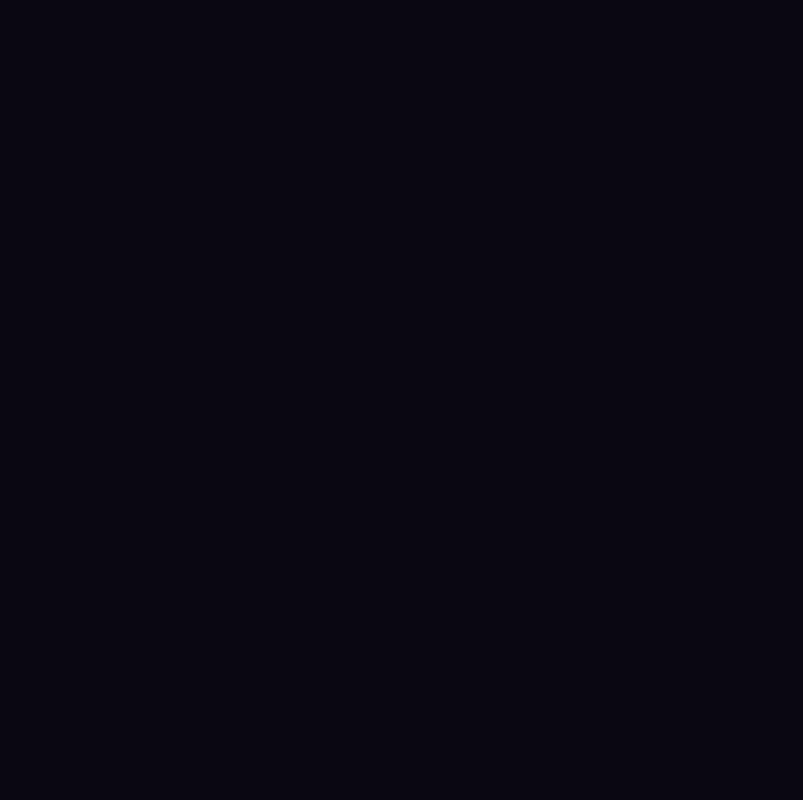
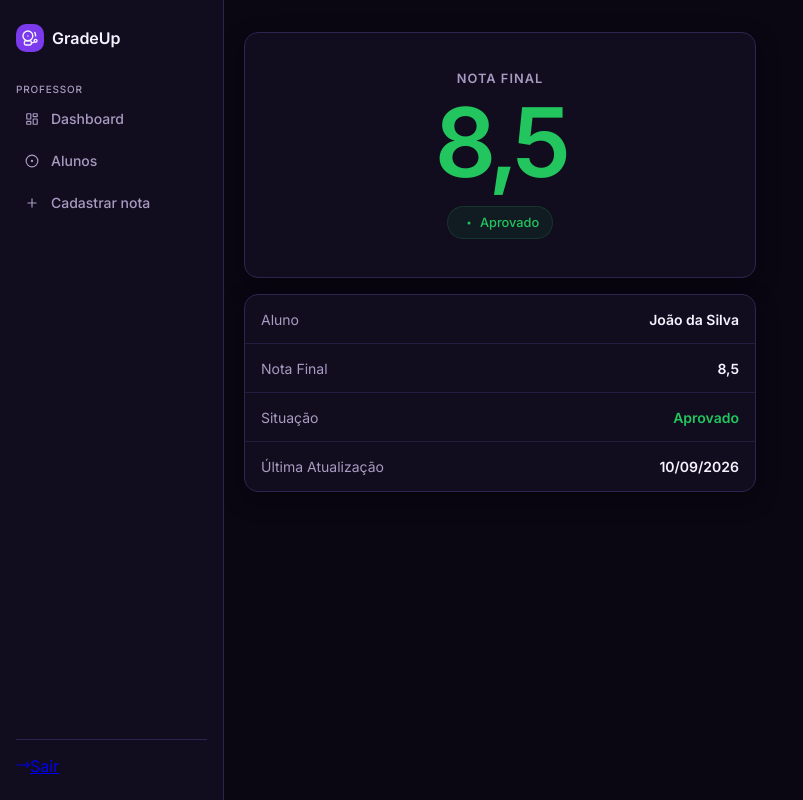
Before and after one commit to Josef-per/sistema-notas, a React (Vite) app: page /Aluno in a window 1280 px wide. Before the commit this address had no page. Shown: the whole page, without its empty margins (0-803 px from the left). Built offline with nearby package versions, Linux system fonts and the light colour scheme.

Commit message:
feat: First Struture and Styles

```diff
--- a/src/App.jsx
+++ b/src/App.jsx
@@ -5,6 +5,7 @@ import Login from "./pages/Login/Login"
 import ProfessorDashboard from "./pages/professor/Professor"
 import AlunosList from "./pages/professor/AlunosList/AlunosList"
 import AlunosNotas from "./pages/professor/AlunosNotas/AlunosNotas"
+import AlunoDashboard from "./pages/Aluno/Aluno"
 
 
 function App() {
@@ -16,6 +17,7 @@ function App() {
         <Route path="/Professor" element={<ProfessorDashboard/>} />
         <Route path="/Professor/Alunos" element={<AlunosList/>} />
         <Route path="/Professor/Alunos/Notas" element={<AlunosNotas />}/>
+        <Route path="/Aluno" element={<AlunoDashboard/>} />
       </Routes>
     </>
   )
--- /dev/null
+++ b/src/pages/Aluno/Aluno.css
@@ -0,0 +1,225 @@
+/* =================================
+   ALUNO - DASHBOARD
+================================= */
+
+.Aluno_Dashboard {
+    min-height: 100vh;
+
+    margin-left: 220px;
+    padding: 2rem 1.5rem;
+
+    background-color: var(--color-bg);
+
+    display: flex;
+    flex-direction: column;
+    align-items: flex-start;
+
+    color: var(--color-text);
+}
+
+
+/* =================================
+   NOTA FINAL
+================================= */
+
+.Aluno_Media {
+    width: 512px;
+    min-height: 246px;
+
+    padding: var(--spacing-lg);
+
+    background-color: var(--color-surface);
+    border: 1px solid var(--color-border);
+    border-radius: var(--radius-lg);
+
+    display: flex;
+    flex-direction: column;
+    align-items: center;
+    justify-content: center;
+
+    text-align: center;
+
+    box-shadow: var(--shadow-card);
+}
+
+
+/* Título pequeno */
+
+.Aluno_Media p {
+    margin-bottom: var(--spacing-sm);
+
+    color: var(--color-muted);
+
+    font-size: 0.8rem;
+    font-weight: 600;
+    letter-spacing: 0.08em;
+    text-transform: uppercase;
+}
+
+
+/* Nota */
+
+.Aluno_Media h1 {
+    margin: 0;
+
+    color: var(--color-success);
+
+    font-size: 6rem;
+    line-height: 1;
+    font-weight: 600;
+    letter-spacing: -0.06em;
+}
+
+
+/* =================================
+   STATUS
+================================= */
+
+.Aluno_Status {
+    margin-top: var(--spacing-md);
+    padding: 0.45rem 0.8rem;
+
+    background-color: rgba(34, 197, 94, 0.08);
+    border: 1px solid rgba(34, 197, 94, 0.15);
+    border-radius: 999px;
+
+    display: flex;
+    align-items: center;
+    gap: 0.2rem;
+
+    color: var(--color-success);
+
+    font-size: 0.8rem;
+    font-weight: 500;
+}
+
+
+/* Ícone Dot do Lucide */
+
+.Aluno_Status svg {
+    width: 16px;
+    height: 16px;
+
+    fill: currentColor;
+    stroke-width: 2.5;
+}
+
+
+/* =================================
+   INFORMAÇÕES
+================================= */
+
+.Aluno_Infos {
+    width: 512px;
+
+    margin-top: var(--spacing-md);
+
+    overflow: hidden;
+
+    background-color: var(--color-surface);
+    border: 1px solid var(--color-border);
+    border-radius: var(--radius-lg);
+
+    box-shadow: var(--shadow-card);
+}
+
+
+/* =================================
+   CADA INFORMAÇÃO
+================================= */
+
+.Aluno_Info {
+    min-height: 49px;
+
+    padding: 0 var(--spacing-md);
+
+    display: flex;
+    align-items: center;
+    justify-content: space-between;
+
+    border-bottom: 1px solid rgba(46, 36, 80, 0.65);
+}
+
+
+/* Remove a borda do último item */
+
+.Aluno_Info:last-child {
+    border-bottom: none;
+}
+
+
+/* Labels */
+
+.Aluno_Info span:first-child {
+    color: var(--color-muted);
+
+    font-size: 0.875rem;
+    font-weight: 400;
+}
+
+
+/* Valores */
+
+.Aluno_Info span:last-child {
+    color: var(--color-text);
+
+    font-size: 0.875rem;
+    font-weight: 600;
+
+    text-align: right;
+}
+
+
+/* Situação */
+
+.Aluno_Info:nth-child(3) span:last-child {
+    color: var(--color-success);
+}
+
+
+/* =================================
+   RESPONSIVIDADE
+================================= */
+
+@media (max-width: 768px) {
+
+    .Aluno_Dashboard {
+        margin-left: 0;
+        padding: var(--spacing-lg) var(--spacing-md);
+
+        align-items: stretch;
+    }
+
+    .Aluno_Media,
+    .Aluno_Infos {
+        width: 100%;
+    }
+
+    .Aluno_Media {
+        min-height: 220px;
+    }
+
+    .Aluno_Media h1 {
+        font-size: 5rem;
+    }
+}
+
+
+@media (max-width: 480px) {
+
+    .Aluno_Dashboard {
+        padding: var(--spacing-md);
+    }
+
+    .Aluno_Media {
+        min-height: 200px;
+    }
+
+    .Aluno_Media h1 {
+        font-size: 4.5rem;
+    }
+
+    .Aluno_Info {
+        padding: 0 var(--spacing-sm);
+    }
+}
--- /dev/null
+++ b/src/pages/Aluno/Aluno.jsx
@@ -0,0 +1,49 @@
+import React from "react"
+
+import SideNav from "../../components/SideNav/SideNav"
+import {Dot} from "lucide-react"
+
+import "./Aluno.css"
+
+export default function AlunoDashboard(){
+    return(
+        <>
+            <SideNav />
+            <main className="Aluno_Dashboard">
+
+                <div className="Aluno_Media">
+                    <p>NOTA FINAL</p>
+                    <h1>8,5</h1>
+                    <div className="Aluno_Status">
+                        <Dot/>
+                        <span>Aprovado</span>
+                    </div>
+                </div>
+
+                <div className="Aluno_Infos">
+
+                    <div className="Aluno_Info">
+                        <span>Aluno</span>
+                        <span>João da Silva</span>
+                    </div>
+
+                    <div className="Aluno_Info">
+                        <span>Nota Final</span>
+                        <span>8,5</span>
+                    </div>
+
+                    <div className="Aluno_Info">
+                        <span>Situação</span>
+                        <span>Aprovado</span>
+                    </div>
+
+                    <div className="Aluno_Info">
+                        <span>Última Atualização</span>
+                        <span>10/09/2026</span>
+                    </div>
+                </div>
+
+            </main>
+        </>
+    )
+}
```
